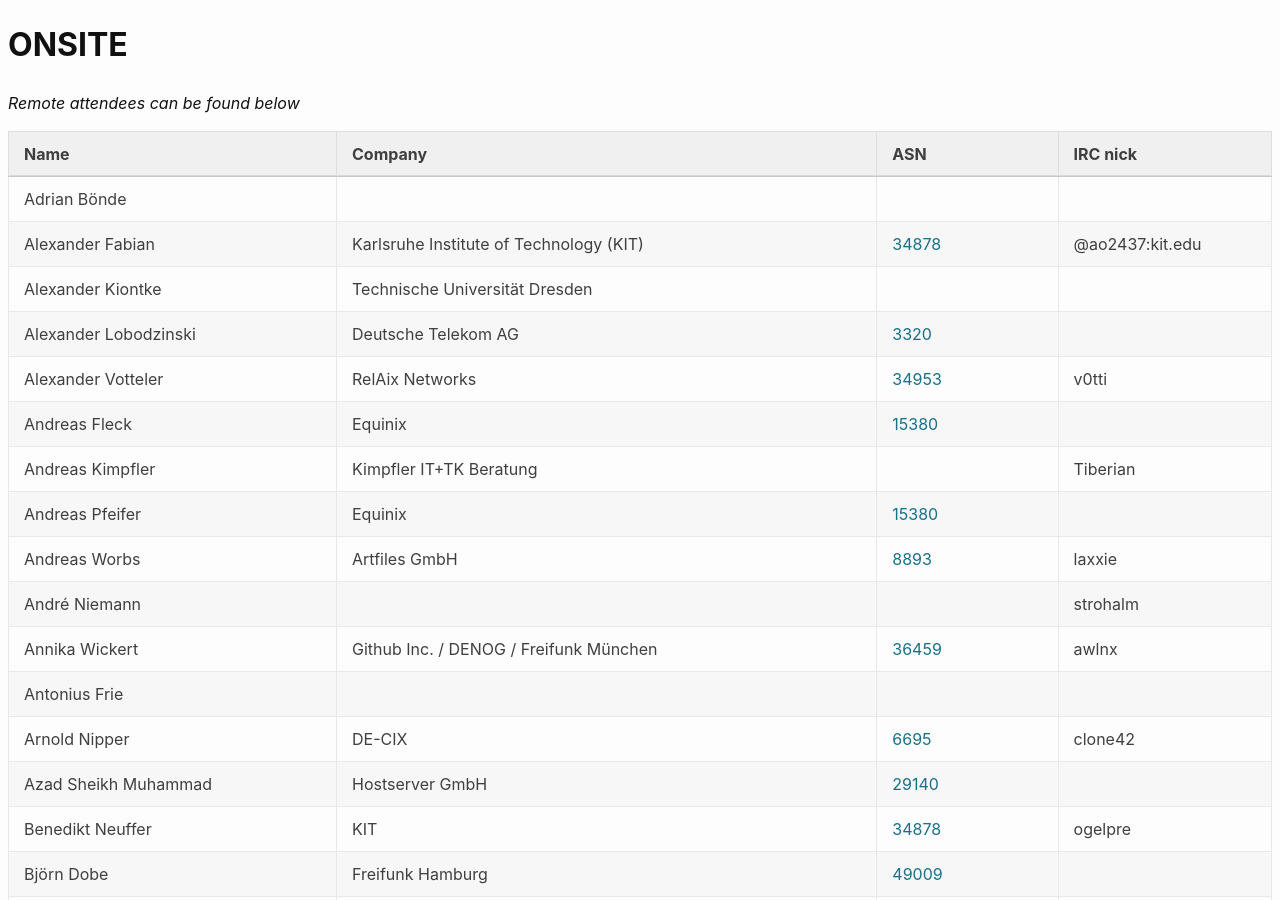
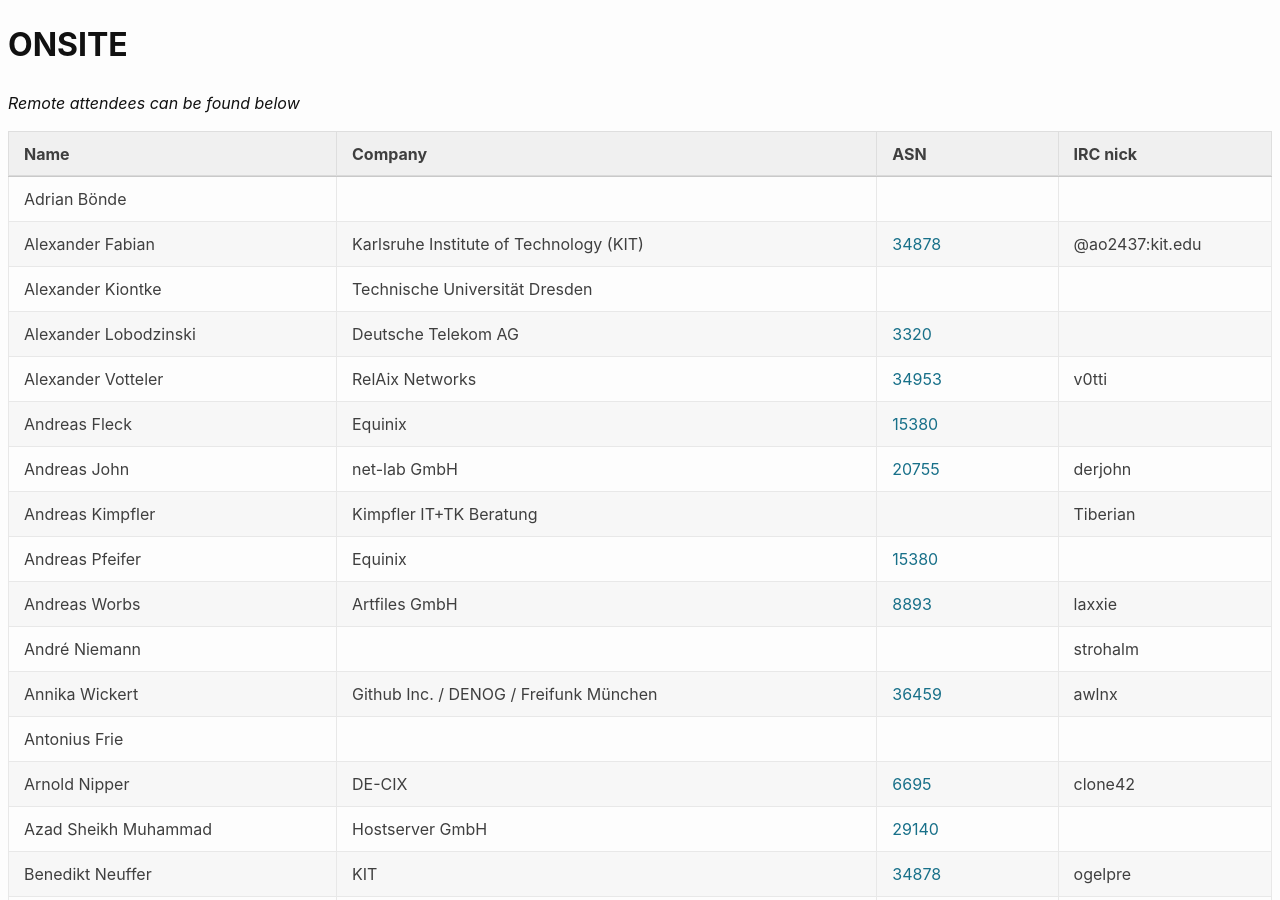
Before and after one commit to denog/pretix-attendeelist, a Jekyll site: the page built from denog15/index.md, in a window 1280 px wide and 900 px high. Built offline with Jekyll 4.4.1, drawn with Linux system fonts in a browser that asks for light colours.

Commit message:
Latest data: Thu Aug 31 14:48:19 UTC 2023

```diff
--- a/_data/attendees_denog15_onsite.json
+++ b/_data/attendees_denog15_onsite.json
@@ -34,6 +34,12 @@
     "company": "Equinix",
     "irc": null,
     "asn": "15380"
+  },
+  {
+    "name": "Andreas John",
+    "company": "net-lab GmbH",
+    "irc": "derjohn",
+    "asn": "20755"
   },
   {
     "name": "Andreas Kimpfler",
@@ -576,6 +582,12 @@
     "asn": "3320"
   },
   {
+    "name": "Martin Sofaru",
+    "company": null,
+    "irc": "nitram",
+    "asn": null
+  },
+  {
     "name": "Marvin Gaube",
     "company": "Exaring AG",
     "irc": null,
```
